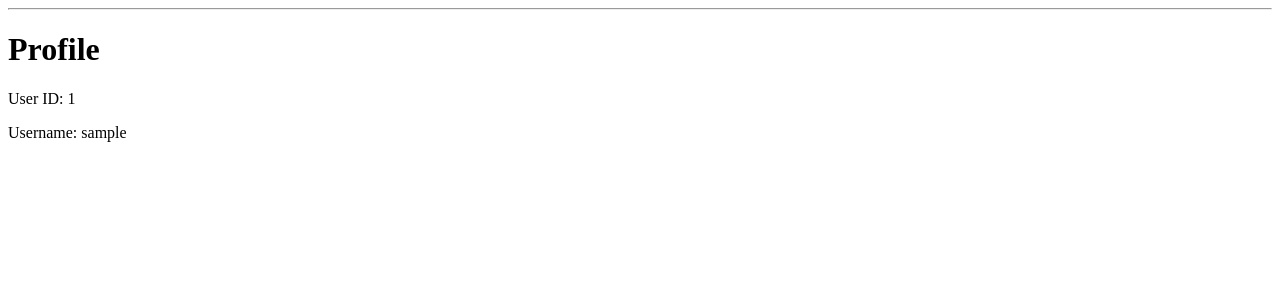
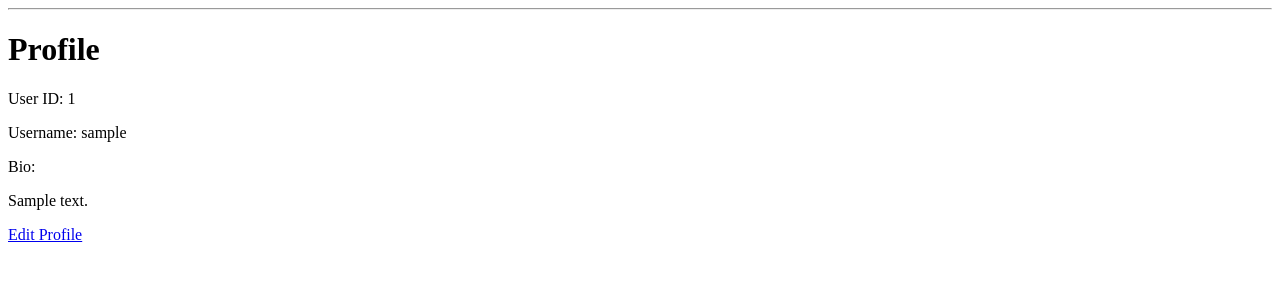
Before and after one commit to OloaneShark/secure-login-app, a Flask app: page /profile in a window 1280 px wide. Shown: the part 26-326 px from the top of the page. Run offline with Flask 3, Linux system fonts and the light colour scheme; the visitor is signed in with stand-in values (Sample User, id 1); tables that the repository leaves empty hold one stand-in row (values such as "Sample post").

Commit message:
Edit profile html added and removed users.db since it was created BEFORE edit_profile was made

```diff
--- a/app.py
+++ b/app.py
@@ -26,6 +26,32 @@ def login_required(f):
         return f(*args, **kwargs)
 
     return decorated_function
+
+
+@app.route("/edit-profile", methods=["GET", "POST"])
+@login_required
+def edit_profile():
+
+    user = User.query.filter_by(
+        username=session["username"]
+    ).first()
+
+    if request.method == "POST":
+
+        bio = request.form.get("bio")
+
+        user.bio = bio
+
+        db.session.commit()
+
+        flash("Profile updated.")
+
+        return redirect(url_for("profile"))
+
+    return render_template(
+        "edit_profile.html",
+        user=user
+    )
 
 
 @app.route("/")
--- a/models.py
+++ b/models.py
@@ -10,3 +10,5 @@ class User(db.Model):
     username = db.Column(db.String(80), unique=True, nullable=False)
 
     password = db.Column(db.String(120), nullable=False)
+
+    bio = db.Column(db.String(500), nullable=True)
--- a/templates/profile.html
+++ b/templates/profile.html
@@ -13,4 +13,12 @@ Profile
 
 <p>Username: {{ user.username }}</p>
 
+<p>Bio:</p>
+
+<p>{{ user.bio }}</p>
+
+<a href="/edit-profile">
+    Edit Profile
+</a>
+
 {% endblock %}
```
Also changed, not shown: templates/edit_profile.html (added, +28 -0 lines).
